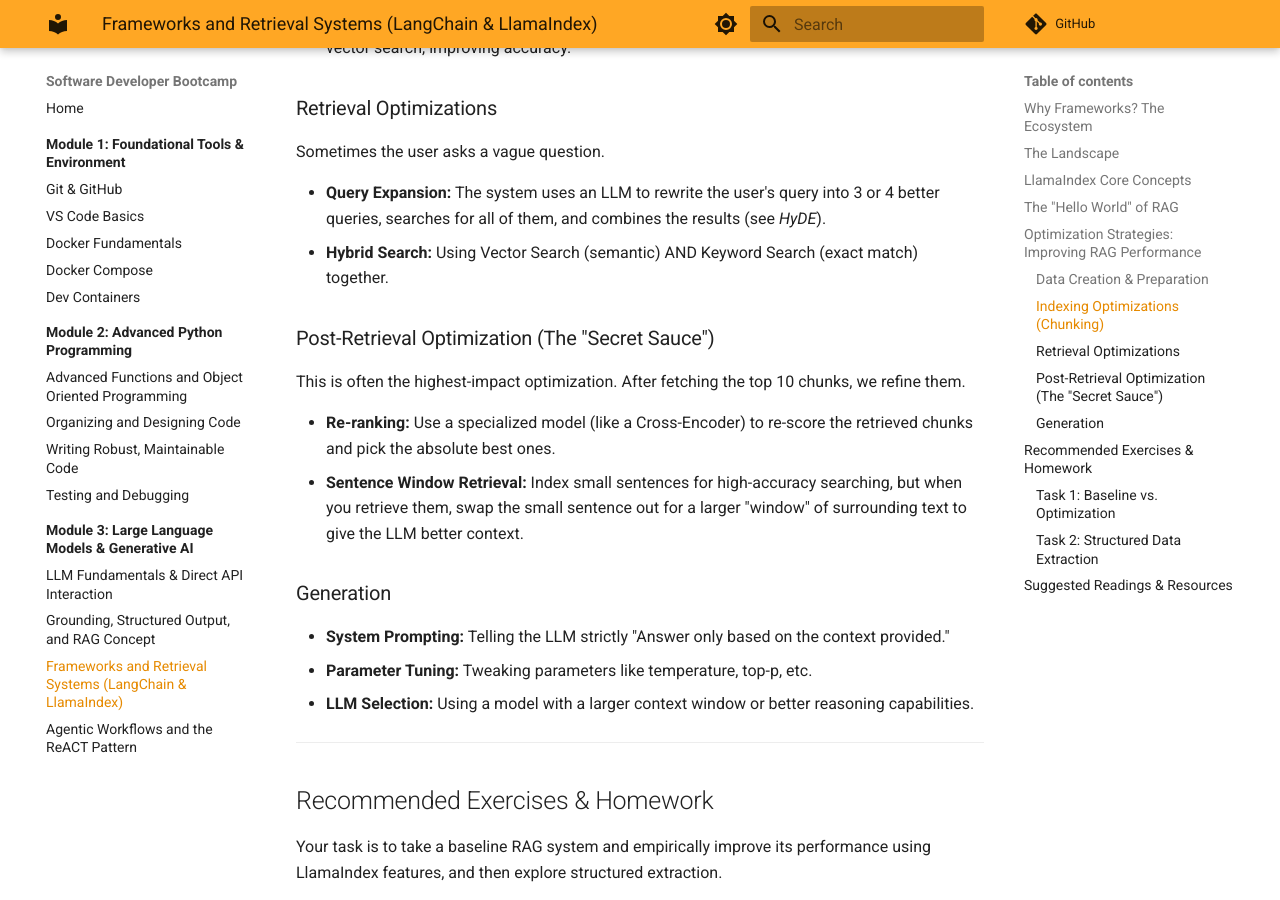
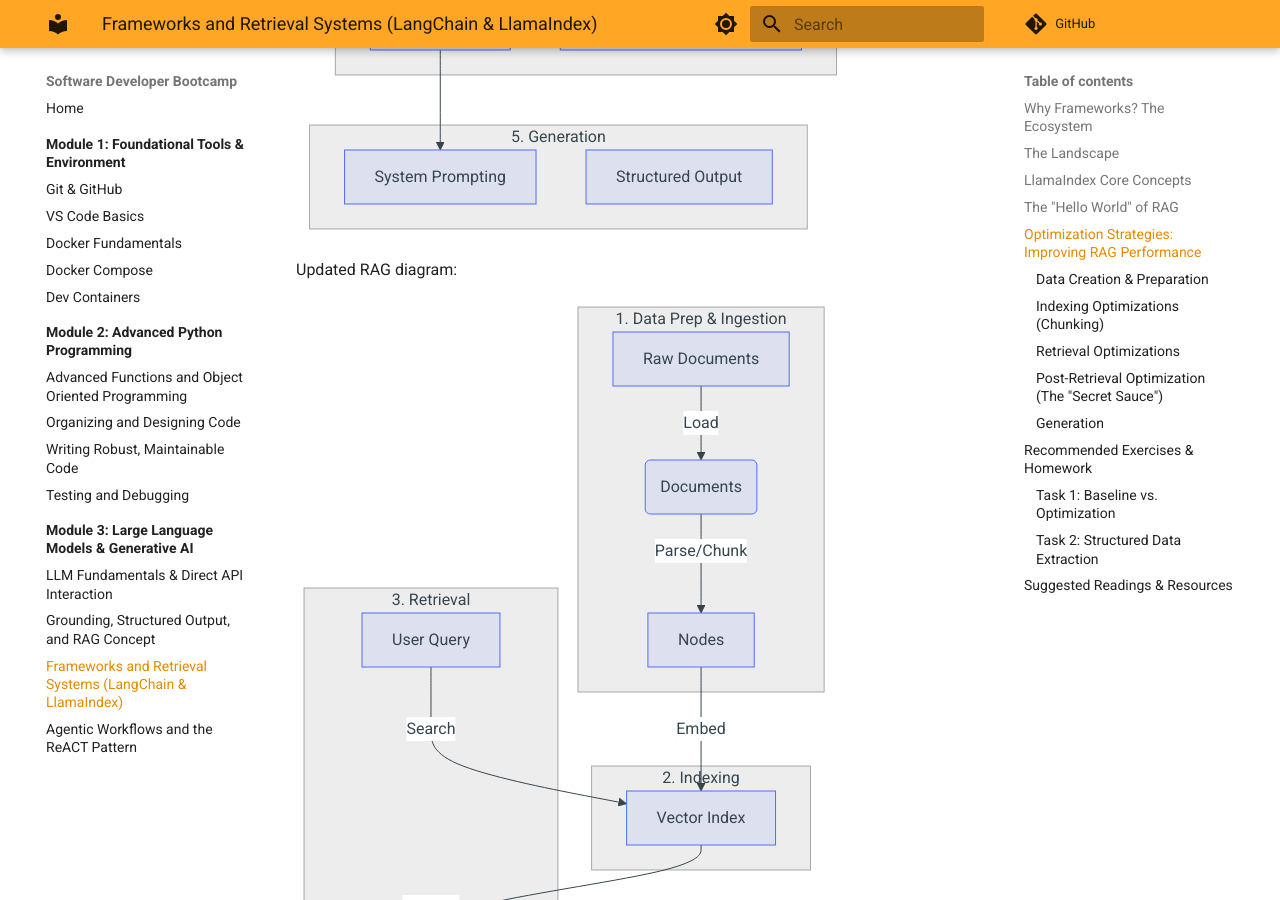
Before and after one commit to kaimibk/Software-Dev-Bootcamp, an MkDocs documentation site: the page built from docs/module-3/session-3.md, in a window 1280 px wide and 900 px high, scrolled down 4001 px. Built offline with MkDocs 1.6.1 and Material for MkDocs 9.7.7, drawn with Linux system fonts in a browser that asks for light colours; comment, search, counter and statistics services are not loaded; some of the changed lines change nothing that is shown.

Commit message:
Update session-3.md

````diff
--- a/docs/module-3/session-3.md
+++ b/docs/module-3/session-3.md
@@ -33,7 +33,6 @@
 !!! Note "If No Fit..."
     As you get more advanced, you soon realize that some of these frameworks are too bloated or don't support your niche processes. Thus, it is common to build these systems from scratch. However, I highly suggest starting with a framework until you know what you are doing (or know exactly what you need to build).
 
------
 
 ## LlamaIndex Core Concepts
 
@@ -48,7 +47,7 @@
 <!-- end list -->
 
 ```mermaid
-graph LR
+graph TB
     A[Raw Documents] -->|Load| B(Documents);
     B -->|Parse/Chunk| C[Nodes];
     C -->|Embed| D[Vector Index];
@@ -57,8 +56,6 @@
     F -->|Augment| G[LLM Prompt];
     G --> H[Final Answer];
 ```
-
------
 
 ## The "Hello World" of RAG
 
@@ -99,7 +96,6 @@
     3\. Stored them in an in-memory vector database.
     4\. On query, searched for the top-k most similar chunks and sent them to GPT-4.
 
------
 
 ## Optimization Strategies: Improving RAG Performance
 
@@ -127,6 +123,34 @@
     I[Structured Output]
     end
     A --> B --> D --> F --> H
+```
+
+Updated RAG diagram:
+
+```mermaid
+graph TB
+    subgraph "1. Data Prep & Ingestion"
+    A[Raw Documents] -->|Load| B(Documents)
+    B -->|Parse/Chunk| C[Nodes]
+    end
+
+    subgraph "2. Indexing"
+    C -->|Embed| D[Vector Index]
+    end
+
+    subgraph "3. Retrieval"
+    E[User Query] -->|Search| D
+    D -->|Retrieve| F[Top-k Candidates]
+    end
+
+    subgraph "4. Post-Retrieval (Optimization)"
+    F -->|Re-Rank/Filter| F2[Final Context]
+    end
+
+    subgraph "5. Generation"
+    F2 -->|Augment| G[LLM Prompt]
+    G --> H[Final Answer]
+    end
 ```
 
 ### Data Creation & Preparation
@@ -163,7 +187,6 @@
   * **Parameter Tuning:** Tweaking parameters like temperature, top-p, etc.
   * **LLM Selection:** Using a model with a larger context window or better reasoning capabilities.
 
------
 
 ## Recommended Exercises & Homework
 
````
